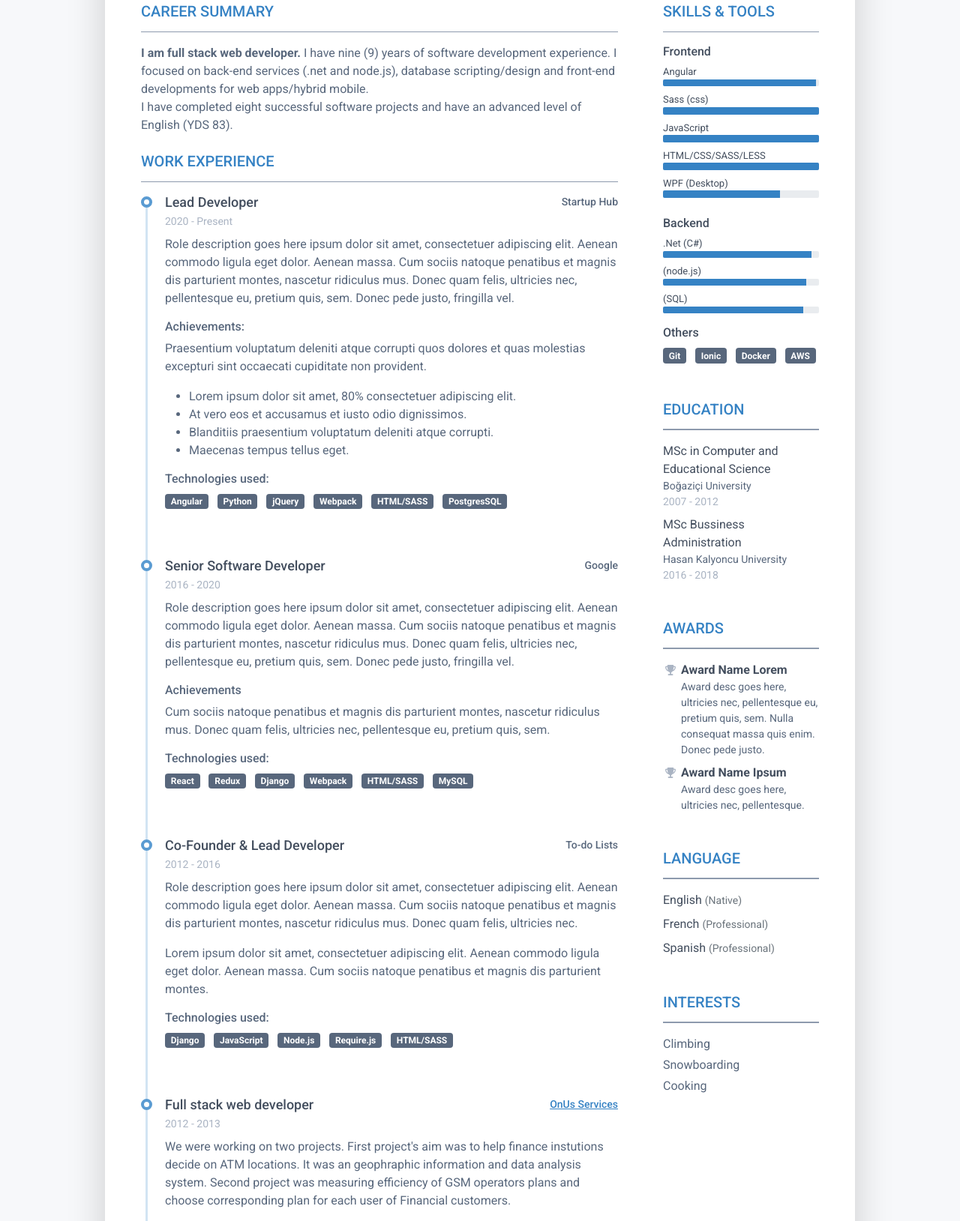
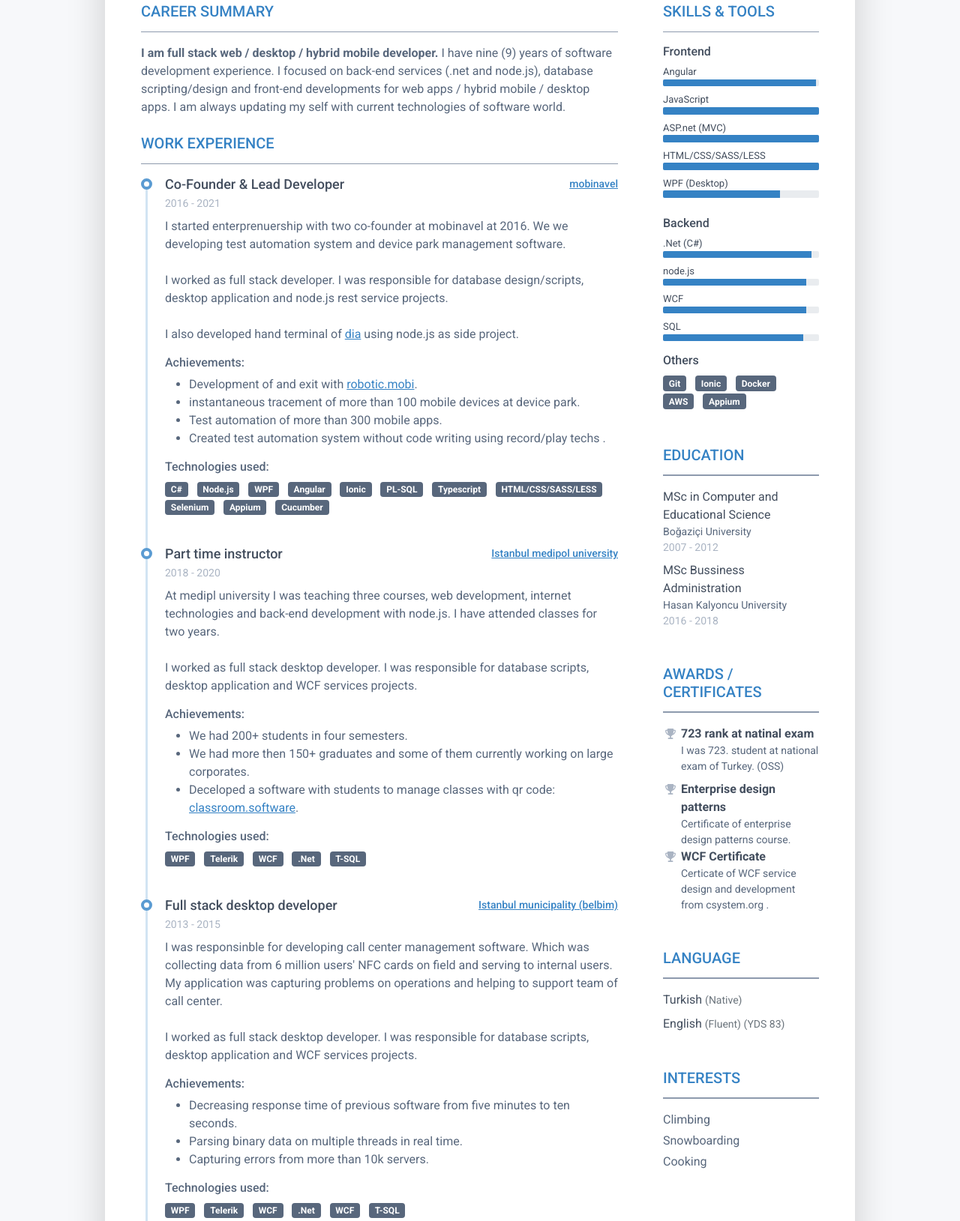
Before and after one commit to osmanraifgunes/osmanraifgunes.github.io, a plain HTML site: page index.html in a window 1280 px wide. Shown: the part 238-1867 px from the top of the page at 75% size. Drawn offline with Linux system fonts and the light colour scheme.

Commit message:
Version 1

```diff
--- a/index.html
+++ b/index.html
@@ -41,8 +41,7 @@
 								<div class="title mb-1">Full Stack Developer</div>
 								<ul class="list-unstyled">
 									<li class="mb-1"><a class="text-link" href="mailto:osmanraifgunes@gmail.com"><i class="far fa-envelope fa-fw me-2" data-fa-transform="grow-3"></i>osmanraifgunes@gmail.com</a></li>
-									<li><a class="text-link" href="tel:+90 554 959 99 50"><i class="fas fa-mobile-alt fa-fw me-2" data-fa-transform="grow-6"></i>+90
-											554 959 99 50</a></li>
+									<li><a class="text-link" href="tel:+90 554 959 99 50"><i class="fas fa-mobile-alt fa-fw me-2" data-fa-transform="grow-6"></i>+90 554 959 99 50</a></li>
 								</ul>
 							</div>
 							<!--//primary-info-->
@@ -76,15 +75,13 @@
 							</h2>
 							<div class="resume-section-content">
 								<p class="mb-0 text-wrap">
-									<b>I am full stack web developer.</b>
+									<b>I am full stack web / desktop / hybrid mobile developer.</b>
 
 									I have nine (9) years of software development experience. I focused on back-end
 									services (.net and node.js),
-									database scripting/design and front-end developments for web apps/hybrid mobile.
-									<br />
-									I have completed eight successful software projects and have an advanced level of
-									English
-									(YDS 83).
+									database scripting/design and front-end developments for web apps / hybrid mobile / desktop apps.
+
+									I am always updating my self with current technologies of software world.
 								</p>
 							</div>
 						</section>
@@ -93,43 +90,57 @@
 							</h2>
 							<div class="resume-section-content">
 								<div class="resume-timeline position-relative">
-									<article class="resume-timeline-item position-relative pb-5">
+
+									<article class="resume-timeline-item position-relative pb-4">
 
 										<div class="resume-timeline-item-header mb-2">
 											<div class="d-flex flex-column flex-md-row">
-												<h3 class="resume-position-title font-weight-bold mb-1">Lead Developer
+												<h3 class="resume-position-title font-weight-bold mb-1">Co-Founder &
+													Lead Developer
+
 												</h3>
-												<div class="resume-company-name ms-auto">Startup Hub</div>
+												<div class="resume-company-name ms-auto">
+													<a href="https://mobinavel.com/" target="blank">mobinavel
+													</a>
+												</div>
 											</div>
 											<!--//row-->
-											<div class="resume-position-time">2020 - Present</div>
+											<div class="resume-position-time">2016 - 2021</div>
 										</div>
 										<!--//resume-timeline-item-header-->
 										<div class="resume-timeline-item-desc">
-											<p>Role description goes here ipsum dolor sit amet, consectetuer adipiscing
-												elit. Aenean commodo ligula eget dolor. Aenean massa. Cum sociis natoque
-												penatibus et magnis dis parturient montes, nascetur ridiculus mus. Donec
-												quam felis, ultricies nec, pellentesque eu, pretium quis, sem. Donec
-												pede justo, fringilla vel.</p>
+											<p>
+												I started enterprenuership with two co-founder at mobinavel at 2016. We we developing test automation system and device park management software.
+												<br />
+												<br />
+												I worked as full stack developer. I was responsible for database design/scripts, desktop application and node.js rest service projects.
+												<br />
+												<br />
+												I also developed hand terminal of <a href="https://www.dia.com.tr/" target="blank">dia</a> using node.js as side project.
+											</p>
 											<h4 class="resume-timeline-item-desc-heading font-weight-bold">Achievements:
 											</h4>
-											<p>Praesentium voluptatum deleniti atque corrupti quos dolores et quas
-												molestias excepturi sint occaecati cupiditate non provident.</p>
 											<ul>
-												<li>Lorem ipsum dolor sit amet, 80% consectetuer adipiscing elit.</li>
-												<li>At vero eos et accusamus et iusto odio dignissimos.</li>
-												<li>Blanditiis praesentium voluptatum deleniti atque corrupti.</li>
-												<li>Maecenas tempus tellus eget.</li>
+												<li>Development of and exit with <a href="https://robotic.mobi/" target="blank">robotic.mobi</a>.</li>
+												<li>instantaneous tracement of more than 100 mobile devices at device park.</li>
+												<li>Test automation of more than 300 mobile apps.</li>
+												<li>Created test automation system without code writing using record/play techs .</li>
 											</ul>
+
 											<h4 class="resume-timeline-item-desc-heading font-weight-bold">Technologies
 												used:</h4>
 											<ul class="list-inline">
+												<li class="list-inline-item"><span class="badge bg-secondary badge-pill">C#</span></li>
+												<li class="list-inline-item"><span class="badge bg-secondary badge-pill">Node.js</span></li>
+												<li class="list-inline-item"><span class="badge bg-secondary badge-pill">WPF</span></li>
 												<li class="list-inline-item"><span class="badge bg-secondary badge-pill">Angular</span></li>
-												<li class="list-inline-item"><span class="badge bg-secondary badge-pill">Python</span></li>
-												<li class="list-inline-item"><span class="badge bg-secondary badge-pill">jQuery</span></li>
-												<li class="list-inline-item"><span class="badge bg-secondary badge-pill">Webpack</span></li>
-												<li class="list-inline-item"><span class="badge bg-secondary badge-pill">HTML/SASS</span></li>
-												<li class="list-inline-item"><span class="badge bg-secondary badge-pill">PostgresSQL</span></li>
+												<li class="list-inline-item"><span class="badge bg-secondary badge-pill">Ionic</span></li>
+												<li class="list-inline-item"><span class="badge bg-secondary badge-pill">PL-SQL</span></li>
+												<li class="list-inline-item"><span class="badge bg-secondary badge-pill">Typescript</span></li>
+												<li class="list-inline-item"><span class="badge bg-secondary badge-pill">HTML/CSS/SASS/LESS</span></li>
+												<li class="list-inline-item"><span class="badge bg-secondary badge-pill">Selenium</span></li>
+												<li class="list-inline-item"><span class="badge bg-secondary badge-pill">Appium</span></li>
+												<li class="list-inline-item"><span class="badge bg-secondary badge-pill">Cucumber</span></li>
 											</ul>
 										</div>
 										<!--//resume-timeline-item-desc-->
@@ -137,38 +148,48 @@
 									</article>
 									<!--//resume-timeline-item-->
 
-									<article class="resume-timeline-item position-relative pb-5">
+
+
+									<article class="resume-timeline-item position-relative pb-4">
 
 										<div class="resume-timeline-item-header mb-2">
 											<div class="d-flex flex-column flex-md-row">
-												<h3 class="resume-position-title font-weight-bold mb-1">Senior Software
-													Developer</h3>
-												<div class="resume-company-name ms-auto">Google</div>
+												<h3 class="resume-position-title font-weight-bold mb-1">Part time instructor
+													<!-- <small class="text-muted">(Intern)</small> -->
+												</h3>
+												<div class="resume-company-name ms-auto">
+													<a href="https://www.medipol.edu.tr/" target="blank">Istanbul medipol university
+													</a>
+												</div>
 											</div>
 											<!--//row-->
-											<div class="resume-position-time">2016 - 2020</div>
+											<div class="resume-position-time">2018 - 2020</div>
 										</div>
 										<!--//resume-timeline-item-header-->
 										<div class="resume-timeline-item-desc">
-											<p>Role description goes here ipsum dolor sit amet, consectetuer adipiscing
-												elit. Aenean commodo ligula eget dolor. Aenean massa. Cum sociis natoque
-												penatibus et magnis dis parturient montes, nascetur ridiculus mus. Donec
-												quam felis, ultricies nec, pellentesque eu, pretium quis, sem. Donec
-												pede justo, fringilla vel.</p>
-											<h4 class="resume-timeline-item-desc-heading font-weight-bold">Achievements
+											<p>
+												At medipl university I was teaching three courses, web development, internet technologies and back-end development with node.js.
+												I have attended classes for two years.
+												<br />
+												<br />
+												I worked as full stack desktop developer. I was responsible for database scripts, desktop application and WCF services projects.
+											</p>
+											<h4 class="resume-timeline-item-desc-heading font-weight-bold">Achievements:
 											</h4>
-											<p>Cum sociis natoque penatibus et magnis dis parturient montes, nascetur
-												ridiculus mus. Donec quam felis, ultricies nec, pellentesque eu, pretium
-												quis, sem.</p>
+											<ul>
+												<li>We had 200+ students in four semesters.</li>
+												<li>We had more then 150+ graduates and some of them currently working on large corporates.</li>
+												<li>Deceloped a software with students to manage classes with qr code: <a target="blank" href="https://classroom.software/"> classroom.software</a>.</li>
+											</ul>
+
 											<h4 class="resume-timeline-item-desc-heading font-weight-bold">Technologies
 												used:</h4>
 											<ul class="list-inline">
-												<li class="list-inline-item"><span class="badge bg-secondary badge-pill">React</span></li>
-												<li class="list-inline-item"><span class="badge bg-secondary badge-pill">Redux</span></li>
-												<li class="list-inline-item"><span class="badge bg-secondary badge-pill">Django</span></li>
-												<li class="list-inline-item"><span class="badge bg-secondary badge-pill">Webpack</span></li>
-												<li class="list-inline-item"><span class="badge bg-secondary badge-pill">HTML/SASS</span></li>
-												<li class="list-inline-item"><span class="badge bg-secondary badge-pill">MySQL</span></li>
+												<li class="list-inline-item"><span class="badge bg-secondary badge-pill">WPF</span></li>
+												<li class="list-inline-item"><span class="badge bg-secondary badge-pill">Telerik</span></li>
+												<li class="list-inline-item"><span class="badge bg-secondary badge-pill">WCF</span></li>
+												<li class="list-inline-item"><span class="badge bg-secondary badge-pill">.Net</span></li>
+												<li class="list-inline-item"><span class="badge bg-secondary badge-pill">T-SQL</span></li>
 											</ul>
 										</div>
 										<!--//resume-timeline-item-desc-->
@@ -176,34 +197,47 @@
 									</article>
 									<!--//resume-timeline-item-->
 
-									<article class="resume-timeline-item position-relative pb-5">
+									<article class="resume-timeline-item position-relative pb-4">
 
 										<div class="resume-timeline-item-header mb-2">
 											<div class="d-flex flex-column flex-md-row">
-												<h3 class="resume-position-title font-weight-bold mb-1">Co-Founder &
-													Lead Developer</h3>
-												<div class="resume-company-name ms-auto">To-do Lists</div>
+												<h3 class="resume-position-title font-weight-bold mb-1">Full stack desktop developer
+													<!-- <small class="text-muted">(Intern)</small> -->
+												</h3>
+												<div class="resume-company-name ms-auto">
+													<a href="https://belbim.istanbul/" target="blank">Istanbul municipality (belbim)
+													</a>
+												</div>
 											</div>
 											<!--//row-->
-											<div class="resume-position-time">2012 - 2016</div>
+											<div class="resume-position-time">2013 - 2015</div>
 										</div>
 										<!--//resume-timeline-item-header-->
 										<div class="resume-timeline-item-desc">
-											<p>Role description goes here ipsum dolor sit amet, consectetuer adipiscing
-												elit. Aenean commodo ligula eget dolor. Aenean massa. Cum sociis natoque
-												penatibus et magnis dis parturient montes, nascetur ridiculus mus. Donec
-												quam felis, ultricies nec.</p>
-											<p>Lorem ipsum dolor sit amet, consectetuer adipiscing elit. Aenean commodo
-												ligula eget dolor. Aenean massa. Cum sociis natoque penatibus et magnis
-												dis parturient montes.</p>
+											<p>
+												I was responsinble for developing call center management software. Which was collecting data from 6 million users' NFC cards on field and serving to internal users.
+												My application was capturing problems on operations and helping to support team of call center.
+												<br />
+												<br />
+												I worked as full stack desktop developer. I was responsible for database scripts, desktop application and WCF services projects.
+											</p>
+											<h4 class="resume-timeline-item-desc-heading font-weight-bold">Achievements:
+											</h4>
+											<ul>
+												<li>Decreasing response time of previous software from five minutes to ten seconds.</li>
+												<li>Parsing binary data on multiple threads in real time.</li>
+												<li>Capturing errors from more than 10k servers.</li>
+											</ul>
+
 											<h4 class="resume-timeline-item-desc-heading font-weight-bold">Technologies
 												used:</h4>
 											<ul class="list-inline">
-												<li class="list-inline-item"><span class="badge bg-secondary badge-pill">Django</span></li>
-												<li class="list-inline-item"><span class="badge bg-secondary badge-pill">JavaScript</span></li>
-												<li class="list-inline-item"><span class="badge bg-secondary badge-pill">Node.js</span></li>
-												<li class="list-inline-item"><span class="badge bg-secondary badge-pill">Require.js</span></li>
-												<li class="list-inline-item"><span class="badge bg-secondary badge-pill">HTML/SASS</span></li>
+												<li class="list-inline-item"><span class="badge bg-secondary badge-pill">WPF</span></li>
+												<li class="list-inline-item"><span class="badge bg-secondary badge-pill">Telerik</span></li>
+												<li class="list-inline-item"><span class="badge bg-secondary badge-pill">WCF</span></li>
+												<li class="list-inline-item"><span class="badge bg-secondary badge-pill">.Net</span></li>
+												<li class="list-inline-item"><span class="badge bg-secondary badge-pill">WCF</span></li>
+												<li class="list-inline-item"><span class="badge bg-secondary badge-pill">T-SQL</span></li>
 											</ul>
 										</div>
 										<!--//resume-timeline-item-desc-->
@@ -232,10 +266,17 @@
 												We were working on two projects.
 												First project's aim was to help finance instutions decide on ATM locations. It was an geophraphic information and data analysis system.
 												Second project was measuring efficiency of GSM operators plans and choose corresponding plan for each user of Financial customers.
-												<br/>
-												<br/>
-												I Worked as full stack developer. I was responsible for database scripts, ui functionalities and WCF services in both projects.
+												<br />
+												<br />
+												I worked as full stack web developer. I was responsible for database scripts, ui functionalities and WCF services in both projects.
 											</p>
+											<h4 class="resume-timeline-item-desc-heading font-weight-bold">Achievements:
+											</h4>
+											<ul>
+												<li>Parsing and presenting data of 13m users geographical data on maps.</li>
+												<li>Decreasing telecomucation cost of two natinal banks at 30%.</li>
+												<li>Merging 1b demographic data from multiple source and reporting.</li>
+											</ul>
 											<h4 class="resume-timeline-item-desc-heading font-weight-bold">Technologies
 												used:</h4>
 											<ul class="list-inline">
@@ -252,7 +293,41 @@
 									</article>
 									<!--//resume-timeline-item-->
 
+									<article class="resume-timeline-item position-relative">
+										<div class="resume-timeline-item-header mb-2">
+											<div class="d-flex flex-column flex-md-row">
+												<h3 class="resume-position-title font-weight-bold mb-1">ETL / ELT expert
+													<small class="text-muted">(Intern)</small>
+												</h3>
+												<div class="resume-company-name ms-auto">
+													<a href="https://www.qnbfinansbank.com/" target="blank">QNB Finansbank
+													</a>
+												</div>
+											</div>
+											<!--//row-->
+											<div class="resume-position-time">2011 - 2012</div>
+										</div>
+										<!--//resume-timeline-item-header-->
+										<div class="resume-timeline-item-desc">
+											<p>
+												I worked at txtract, load, transform processes inside database administarion team. I was using oracle toad to help management of 11m users data.
+											</p>
+											<h4 class="resume-timeline-item-desc-heading font-weight-bold">Achievements:
+											</h4>
+											<ul>
+												<li>Transforming data of 11m users multiple times.</li>
+											</ul>
+											<h4 class="resume-timeline-item-desc-heading font-weight-bold">Technologies
+												used:</h4>
+											<ul class="list-inline">
+												<li class="list-inline-item"><span class="badge bg-secondary badge-pill">Toad</span></li>
+												<li class="list-inline-item"><span class="badge bg-secondary badge-pill">PL Sql</span></li>
+											</ul>
+										</div>
+										<!--//resume-timeline-item-desc-->
 
+									</article>
+									<!--//resume-timeline-item-->
 								</div>
 								<!--//resume-timeline-->
 
@@ -280,13 +355,13 @@
 											</div>
 										</li>
 										<li class="mb-2">
-											<div class="resume-skill-name">Sass (css)</div>
+											<div class="resume-skill-name">JavaScript</div>
 											<div class="progress resume-progress">
 												<div class="progress-bar theme-progress-bar-dark" role="progressbar" style="width: 100%" aria-valuenow="25" aria-valuemin="0" aria-valuemax="100"></div>
 											</div>
 										</li>
 										<li class="mb-2">
-											<div class="resume-skill-name">JavaScript</div>
+											<div class="resume-skill-name">ASP.net (MVC)</div>
 											<div class="progress resume-progress">
 												<div class="progress-bar theme-progress-bar-dark" role="progressbar" style="width: 100%" aria-valuenow="25" aria-valuemin="0" aria-valuemax="100"></div>
 											</div>
@@ -303,6 +378,7 @@
 												<div class="progress-bar theme-progress-bar-dark" role="progressbar" style="width: 75%" aria-valuenow="25" aria-valuemin="0" aria-valuemax="100"></div>
 											</div>
 										</li>
+
 									</ul>
 								</div>
 								<!--//resume-skill-item-->
@@ -317,13 +393,19 @@
 											</div>
 										</li>
 										<li class="mb-2">
-											<div class="resume-skill-name">(node.js)</div>
+											<div class="resume-skill-name">node.js</div>
 											<div class="progress resume-progress">
 												<div class="progress-bar theme-progress-bar-dark" role="progressbar" style="width: 92%" aria-valuenow="25" aria-valuemin="0" aria-valuemax="100"></div>
 											</div>
 										</li>
 										<li class="mb-2">
-											<div class="resume-skill-name">(SQL)</div>
+											<div class="resume-skill-name">WCF</div>
+											<div class="progress resume-progress">
+												<div class="progress-bar theme-progress-bar-dark" role="progressbar" style="width: 92%" aria-valuenow="25" aria-valuemin="0" aria-valuemax="100"></div>
+											</div>
+										</li>
+										<li class="mb-2">
+											<div class="resume-skill-name">SQL</div>
 											<div class="progress resume-progress">
 												<div class="progress-bar theme-progress-bar-dark" role="progressbar" style="width: 90%" aria-valuenow="25" aria-valuemin="0" aria-valuemax="100"></div>
 											</div>
@@ -339,6 +421,7 @@
 										<li class="list-inline-item"><span class="badge bg-secondary">Ionic</span></li>
 										<li class="list-inline-item"><span class="badge bg-secondary">Docker</span></li>
 										<li class="list-inline-item"><span class="badge bg-secondary">AWS</span></li>
+										<li class="list-inline-item"><span class="badge bg-secondary">Appium</span></li>
 									</ul>
 								</div>
 								<!--//resume-skill-item-->
@@ -366,21 +449,27 @@
 						</section>
 						<!--//education-section-->
 						<section class="resume-section reference-section mb-5">
-							<h2 class="resume-section-title text-uppercase font-weight-bold pb-3 mb-3">Awards</h2>
+							<h2 class="resume-section-title text-uppercase font-weight-bold pb-3 mb-3">Awards / Certificates</h2>
 							<div class="resume-section-content">
 								<ul class="list-unstyled resume-awards-list">
 									<li class="mb-2 ps-4 position-relative">
 										<i class="resume-award-icon fas fa-trophy position-absolute" data-fa-transform="shrink-2"></i>
-										<div class="resume-award-name">Award Name Lorem</div>
-										<div class="resume-award-desc">Award desc goes here, ultricies nec, pellentesque
-											eu, pretium quis, sem. Nulla consequat massa quis enim. Donec pede justo.
+										<div class="resume-award-name">723 rank at natinal exam </div>
+										<div class="resume-award-desc">
+											I was 723. student at national exam of Turkey. (OSS)
 										</div>
 									</li>
 									<li class="mb-0 ps-4 position-relative">
 										<i class="resume-award-icon fas fa-trophy position-absolute" data-fa-transform="shrink-2"></i>
-										<div class="resume-award-name">Award Name Ipsum</div>
-										<div class="resume-award-desc">Award desc goes here, ultricies nec,
-											pellentesque.</div>
+										<div class="resume-award-name">Enterprise design patterns</div>
+										<div class="resume-award-desc">
+											Certificate of enterprise design patterns course.</div>
+									</li>
+									<li class="mb-0 ps-4 position-relative">
+										<i class="resume-award-icon fas fa-trophy position-absolute" data-fa-transform="shrink-2"></i>
+										<div class="resume-award-name">WCF Certificate</div>
+										<div class="resume-award-desc">
+											Certicate of WCF service design and development from csystem.org .</div>
 									</li>
 								</ul>
 							</div>
@@ -390,11 +479,15 @@
 							<h2 class="resume-section-title text-uppercase font-weight-bold pb-3 mb-3">Language</h2>
 							<div class="resume-section-content">
 								<ul class="list-unstyled resume-lang-list">
-									<li class="mb-2"><span class="resume-lang-name font-weight-bold">English</span>
+
+									<li class="mb-2 align-middle">
+										<span class="resume-lang-name font-weight-bold">Turkish</span>
 										<small class="text-muted font-weight-normal">(Native)</small>
 									</li>
-									<li class="mb-2 align-middle"><span class="resume-lang-name font-weight-bold">French</span> <small class="text-muted font-weight-normal">(Professional)</small></li>
-									<li><span class="resume-lang-name font-weight-bold">Spanish</span> <small class="text-muted font-weight-normal">(Professional)</small></li>
+									<li class="mb-2">
+										<span class="resume-lang-name font-weight-bold">English</span>
+										<small class="text-muted font-weight-normal">(Fluent) (YDS 83)</small>
+									</li>
 								</ul>
 							</div>
 						</section>
```
